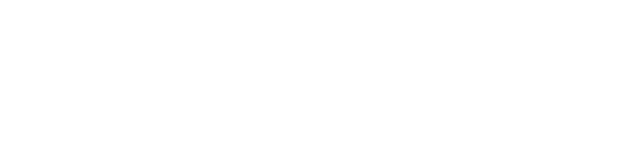
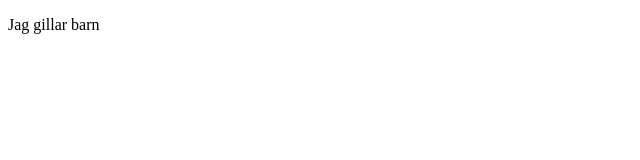
Before and after one commit to Josund04/slutprojeht, a plain HTML site: page slutprojekt/gemera.html in a window 1280 px wide. Shown: the whole page, without its empty margins (0-640 px from the left). Drawn offline with Linux system fonts and the light colour scheme.

Commit message:
Update gemera.html

```diff
--- a/slutprojekt/gemera.html
+++ b/slutprojekt/gemera.html
@@ -8,6 +8,6 @@
     <link rel="stylesheet" href="style.css">
 </head>
 <body>
-
+    <p> Jag gillar barn </p>
 </body>
 </html>
```
